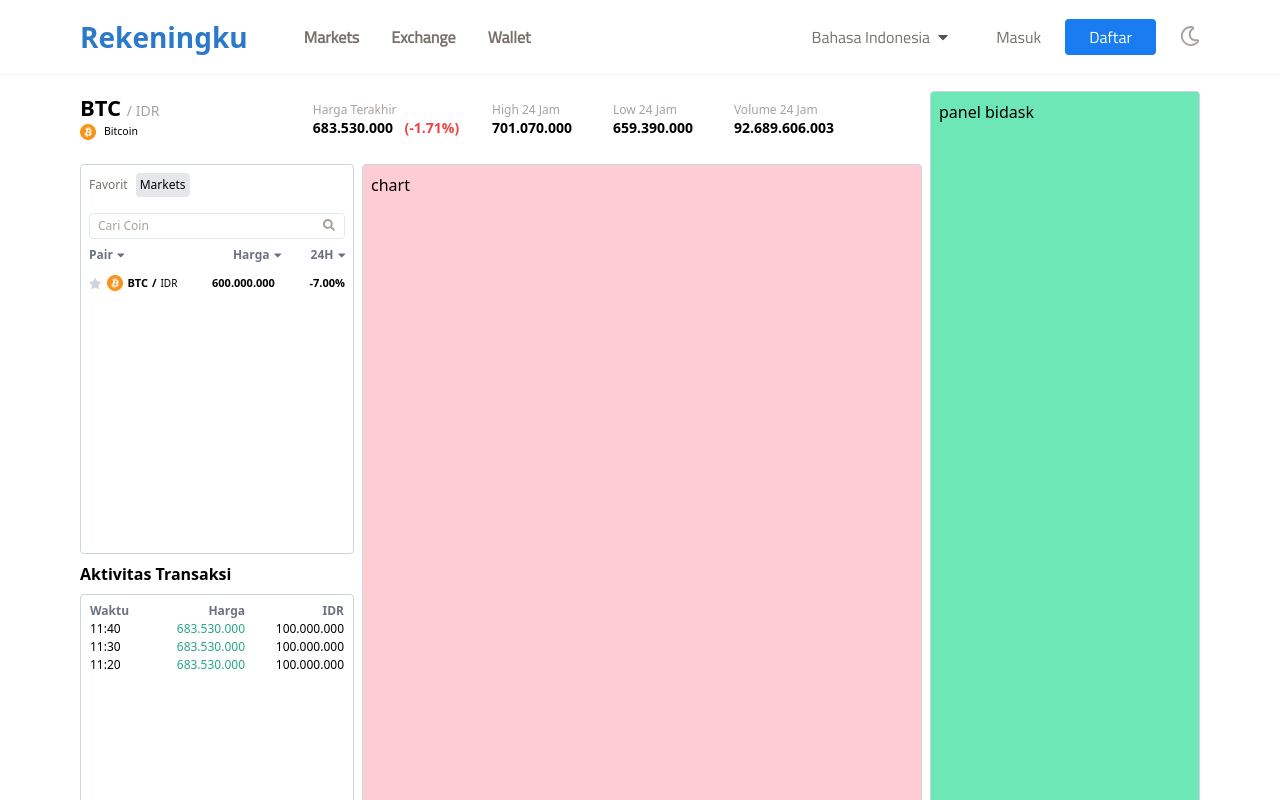
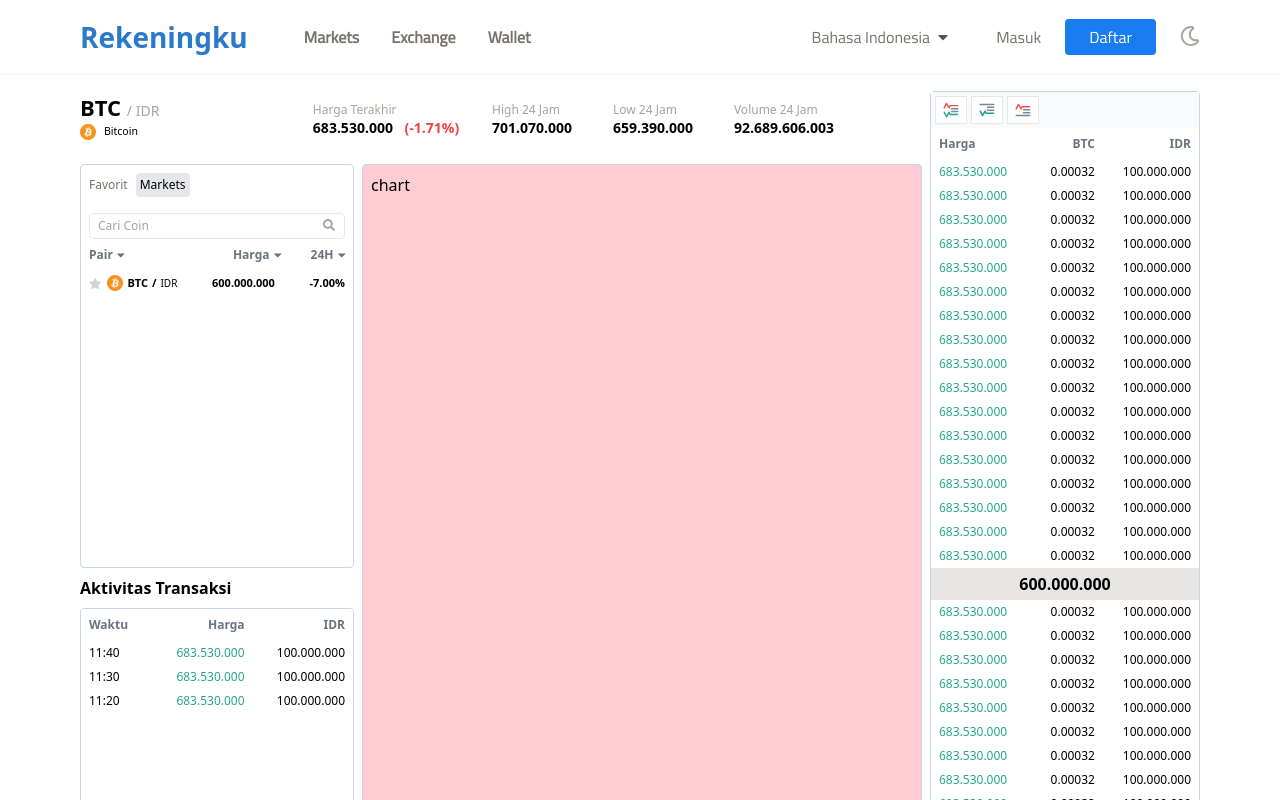
Before and after one commit to nadrianfikri/clone-rekeningku, a React (Create React App) app: page /trade in a window 1280 px wide. Shown: the top 800 px of the page. Built offline with nearby package versions, Linux system fonts and the light colour scheme.

Commit message:
create bidask table

```diff
--- a/src/components/atoms/Table.js
+++ b/src/components/atoms/Table.js
@@ -4,10 +4,10 @@ function Table({ children }) {
 function THeader(props) {
   return (
     <thead className="text-gray-500 sticky top-0 bg-white">
-      <tr className=" ">
-        <th className="text-left pt-2">{props.head1}</th>
-        <th className="text-right pt-2">{props.head2}</th>
-        <th className="text-right pt-2">{props.head3}</th>
+      <tr className="">
+        <th className="text-left py-2 pl-2">{props.head1}</th>
+        <th className="text-right py-2">{props.head2}</th>
+        <th className="text-right py-2 pr-2">{props.head3}</th>
       </tr>
     </thead>
   );
@@ -15,15 +15,15 @@ function THeader(props) {
 
 function TData(props) {
   return (
-    <tr className=" hover:bg-stone-200 cursor-pointer " onClick={props.onClick}>
-      <td className={`${props.style1} text-left`}>{props.data1}</td>
-      <td className={`${props.style2} `}>{props.data2}</td>
-      <td className={`${props.style3}`}>{props.data3}</td>
+    <tr className=" hover:bg-emerald-50 cursor-pointer " onClick={props.onClick}>
+      <td className={`${props.style1} text-left py-1 pl-2`}>{props.data1}</td>
+      <td className={`${props.style2} py-1`}>{props.data2}</td>
+      <td className={`${props.style3} py-1 pr-2`}>{props.data3}</td>
     </tr>
   );
 }
 function TBody({ children }) {
-  return <tbody className=" overflow-y-scroll">{children}</tbody>;
+  return <tbody className=" overflow-y-scroll ">{children}</tbody>;
 }
 
 function TFoot(props) {
--- a/src/components/organism/BidAskPanel.js
+++ b/src/components/organism/BidAskPanel.js
@@ -1,5 +1,52 @@
-function BidAskPanel() {
-  return <div>panel bidask</div>;
+import { Col, Row } from '../atoms/Direction';
+import { Table, TBody, TData, THeader } from '../atoms/Table';
+
+function BidAskPanel(props) {
+  const bidAskIcon = [
+    {
+      name: 'bidask',
+      domain: './icons/bidx.svg',
+    },
+    {
+      name: 'bid',
+      domain: './icons/bidx1.svg',
+    },
+    {
+      name: 'ask',
+      domain: './icons/bidx2.svg',
+    },
+  ];
+
+  return (
+    <Col className="w-auto lg:w-[270px] h-[920px]  border border-slate-300 rounded">
+      <Row className="bg-gray-50 space-x-1 p-1">
+        {bidAskIcon.map((item, i) => (
+          <button className="bg-white py-[2px] px-[6px] w-8 h-7 border">
+            <img src={item.domain} alt={item.name} />
+          </button>
+        ))}
+      </Row>
+      <Col className="overflow-auto">
+        <Table>
+          <THeader head1="Harga" head2="BTC" head3="IDR" />
+          <TBody>
+            {props.dataBidAsk.map((item, i) => (
+              <TData key={i} style1="text-green" data1={item.price} data2={item.btc} data3={item.idr} />
+            ))}
+          </TBody>
+        </Table>
+
+        <span className="bg-stone-200 p-1 text-center font-bold ">600.000.000</span>
+        <Table>
+          <TBody>
+            {props.dataBidAsk.map((item, i) => (
+              <TData key={i} style1="text-green" data1={item.price} data2={item.btc} data3={item.idr} />
+            ))}
+          </TBody>
+        </Table>
+      </Col>
+    </Col>
+  );
 }
 
 export default BidAskPanel;
--- a/src/components/organism/MarketPanel.js
+++ b/src/components/organism/MarketPanel.js
@@ -3,7 +3,7 @@ import Search from '../atoms/Search';
 import MarketTable, { SortBar, MarketTableData } from '../molecules/MarketTable';
 function MarketPanel() {
   return (
-    <Col className="w-[274px] h-[390px] border border-slate-300 rounded overflow-hidden text-xs space-y-2">
+    <Col className="w-[274px] h-full border border-slate-300 rounded overflow-hidden text-xs space-y-2">
       <Row className="space-x-2 p-2">
         <button className="text-stone-500">Favorit</button>
         <button className="rounded bg-gray-200 p-1">Markets</button>
--- a/src/components/organism/TransactionPanel.js
+++ b/src/components/organism/TransactionPanel.js
@@ -3,7 +3,7 @@ import { Table, TBody, TData, THeader } from '../atoms/Table';
 
 function TransactionPanel(props) {
   return (
-    <Col className="relative w-[274px] h-[390px] px-2 border border-slate-300 rounded text-xs space-y-2 overflow-auto">
+    <Col className="relative w-[274px] h-full border border-slate-300 rounded text-xs space-y-2 overflow-auto">
       <Table>
         <THeader head1="Waktu" head2="Harga" head3="IDR" />
         <TBody>
--- a/src/pages/Exchange/index.js
+++ b/src/pages/Exchange/index.js
@@ -44,27 +44,113 @@ function Exchange() {
       idr: '100.000.000',
     },
   ];
+  const bidAsk = [
+    {
+      price: '683.530.000',
+      btc: '0.00032',
+      idr: '100.000.000',
+    },
+    {
+      price: '683.530.000',
+      btc: '0.00032',
+      idr: '100.000.000',
+    },
+    {
+      price: '683.530.000',
+      btc: '0.00032',
+      idr: '100.000.000',
+    },
+    {
+      price: '683.530.000',
+      btc: '0.00032',
+      idr: '100.000.000',
+    },
+    {
+      price: '683.530.000',
+      btc: '0.00032',
+      idr: '100.000.000',
+    },
+    {
+      price: '683.530.000',
+      btc: '0.00032',
+      idr: '100.000.000',
+    },
+    {
+      price: '683.530.000',
+      btc: '0.00032',
+      idr: '100.000.000',
+    },
+    {
+      price: '683.530.000',
+      btc: '0.00032',
+      idr: '100.000.000',
+    },
+    {
+      price: '683.530.000',
+      btc: '0.00032',
+      idr: '100.000.000',
+    },
+    {
+      price: '683.530.000',
+      btc: '0.00032',
+      idr: '100.000.000',
+    },
+    {
+      price: '683.530.000',
+      btc: '0.00032',
+      idr: '100.000.000',
+    },
+    {
+      price: '683.530.000',
+      btc: '0.00032',
+      idr: '100.000.000',
+    },
+    {
+      price: '683.530.000',
+      btc: '0.00032',
+      idr: '100.000.000',
+    },
+    {
+      price: '683.530.000',
+      btc: '0.00032',
+      idr: '100.000.000',
+    },
+    {
+      price: '683.530.000',
+      btc: '0.00032',
+      idr: '100.000.000',
+    },
+    {
+      price: '683.530.000',
+      btc: '0.00032',
+      idr: '100.000.000',
+    },
+    {
+      price: '683.530.000',
+      btc: '0.00032',
+      idr: '100.000.000',
+    },
+  ];
   return (
     <div>
       <Navbar />
-      <main className="relative min-h-screen px-4 md:px-10 lg:px-20 py-4">
-        <Row className="w-full space-x-2">
-          <Col className="flex-1">
+      <main className="relative min-h-screen px-4 md:px-10 lg:px-20 py-4 space-y-10">
+        <Row className="w-full space-x-2 h-[920px]">
+          <Col className="flex-1 ">
             <CurrentCoinStat coinName="Bitcoin" code="BTC" pair="IDR" stat={currentStat} />
-            <Row className="space-x-2">
+            <Row className="space-x-2  h-full">
               <Col className="space-y-2">
                 <MarketPanel />
                 <p className="font-bold">Aktivitas Transaksi</p>
                 <TransactionPanel dataTrans={trans} />
               </Col>
               {/* chart */}
-              <Col className="flex-1 p-2 border border-slate-300 rounded  bg-rose-200">chart</Col>
+              <Col className="flex-1 p-2 border  border-slate-300 rounded  bg-rose-200">chart</Col>
             </Row>
           </Col>
-          <Col className="w-auto lg:w-[270px] p-2 border border-slate-300 rounded  bg-emerald-300">
-            <BidAskPanel />
-          </Col>
+          <BidAskPanel dataBidAsk={bidAsk} />
         </Row>
+        <div className="w-full bg-red-200">kolom pending</div>
       </main>
       <Footer />
     </div>
```
